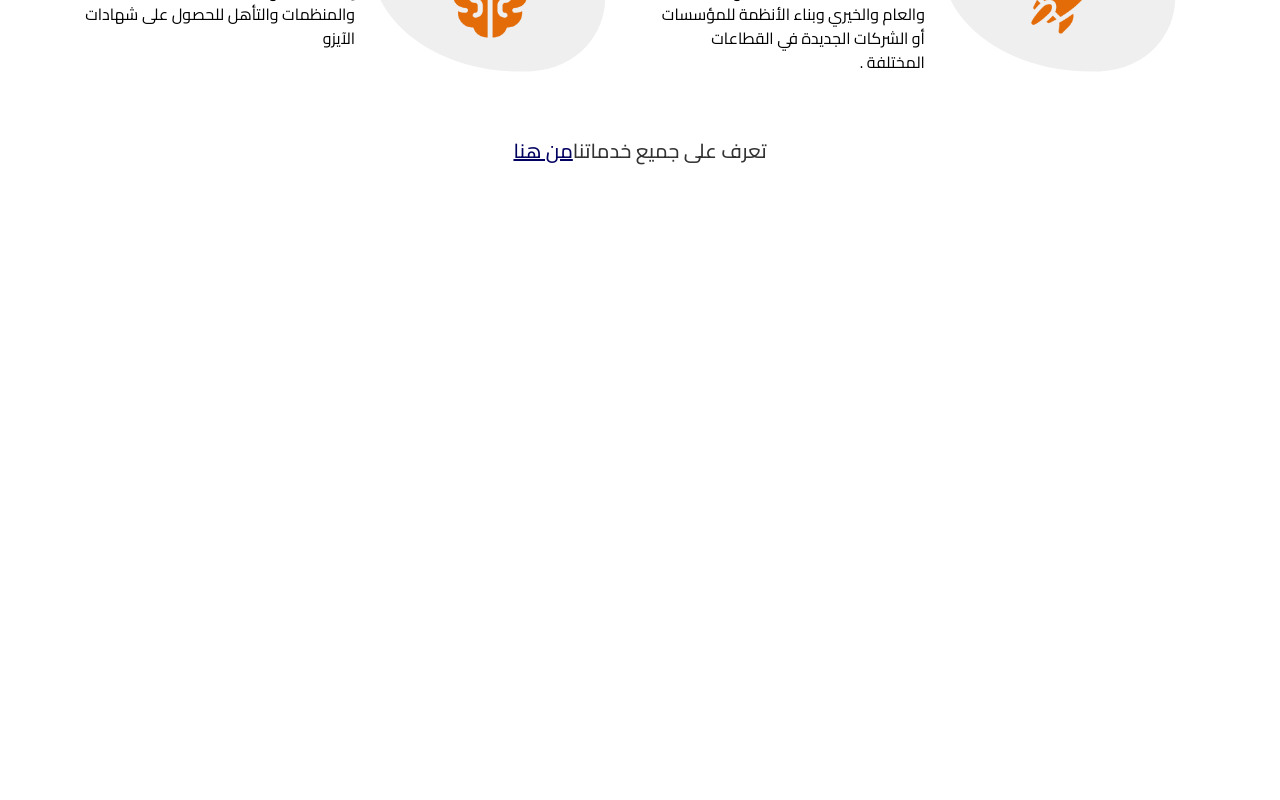
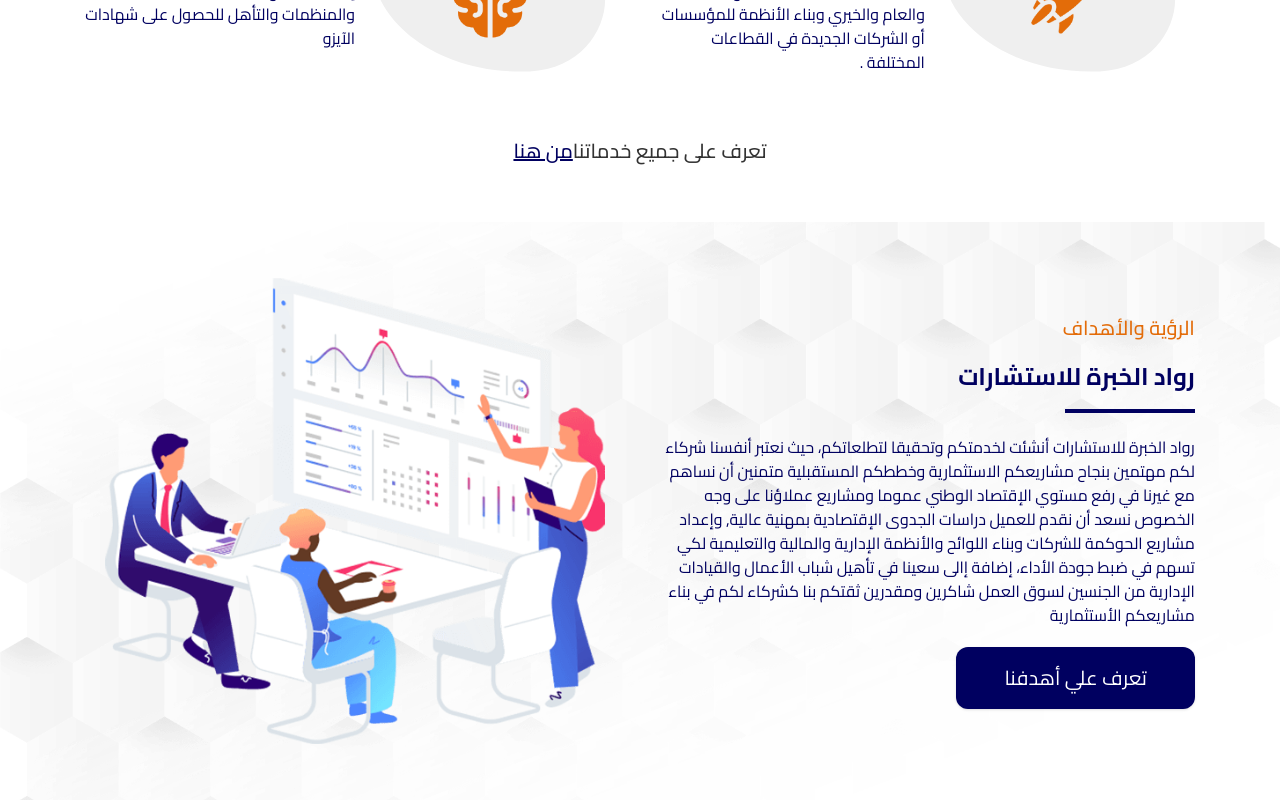
Before and after one commit to Ibrahim-Amr/Qtech-task, a Next.js app: page / in a window 1280 px wide. Shown: the part 1160-1960 px from the top of the page. Before the commit the page ends 1600 px from the top, so only its background shows below. Built offline with nearby package versions, Linux system fonts and the light colour scheme.

Commit message:
goals section

```diff
--- a/app/components/Button.tsx
+++ b/app/components/Button.tsx
@@ -12,21 +12,28 @@ const Button: React.FC<ButtonProps> = ({ label, href }) => {
 					href={href}
 					className='
         bg-blue-main
+				text-white
           text-base
           font-normal
           px-10
-          py-2'>
+          py-2
+					shadow
+					hover:shadow-lg
+					'>
 					{label}
 				</Link>
 			) : (
 				<button
 					className='
         bg-blue-main
+					text-white
           text-base
           font-normal
 					px-12
           py-4
 					rounded-xl
+					shadow
+					hover:shadow-lg
 					hover:bg-orange-main
 					transition
 					duration-200
--- a/app/components/SectionHeading.tsx
+++ b/app/components/SectionHeading.tsx
@@ -2,9 +2,44 @@ interface HeadingsProps {
 	title: string;
 	subtitle: string;
 	center?: boolean;
+	mCenter?: boolean;
 }
-const SectionHeading: React.FC<HeadingsProps> = ({ title, subtitle, center }) => {
-	return <div>SectionHeading</div>;
+const SectionHeading: React.FC<HeadingsProps> = ({ title, subtitle, center, mCenter }) => {
+	return (
+		<div
+			className={`
+				w-fit
+				mb-10
+				${center ? 'text-center' : 'text-center lg:text-start'}
+			`}>
+			<h4 className='text-orange-main text-base font-medium mb-4'>{title}</h4>
+			<h2
+				className={`
+				text-blue-main
+				text-lg
+				font-bold
+				relative
+				before:absolute
+				before:-bottom-1/2
+				before:h-1
+				before:w-[55%]
+				before:bg-blue-main
+				${
+					center
+						? 'before:right-1/2 before:translate-x-1/2'
+						: 'before:right-1/2 before:translate-x-1/2 lg:before:right-0 lg:before:translate-x-0'
+				}
+				before:transition
+				before:duration-200
+				before:ease-in-out
+				transition
+				duration-200
+				ease-in-out
+				`}>
+				{subtitle}
+			</h2>
+		</div>
+	);
 };
 
 export default SectionHeading;
--- /dev/null
+++ b/app/components/goals/Goals.tsx
@@ -0,0 +1,34 @@
+import Image from 'next/image';
+import Container from '../Container';
+import view from '@/public/view.webp';
+import SectionHeading from '../SectionHeading';
+import Button from '../Button';
+
+const Goals = () => {
+	return (
+		<section id='goals' className='bg-goals py-14 xl:p-14'>
+			<Container>
+				<div className='flex justify-between items-center gap-x-8'>
+					<div className='flex-1 flex flex-col justify-center items-center lg:inline-block '>
+						<SectionHeading title='الرؤية والأهداف' subtitle='رواد الخبرة للاستشارات' />
+						<p className='text-[#000060] break-words mb-5 inline-block'>
+							رواد الخبرة للاستشارات أنشئت لخدمتكم وتحقيقا لتطلعاتكم، حيث نعتبر أنفسنا شركاء لكم
+							مهتمين بنجاح مشاريعكم الاستثمارية وخططكم المستقبلية متمنين أن نساهم مع غيرنا في رفع
+							مستوي الإقتصاد الوطني عموما ومشاريع عملاؤنا على وجه الخصوص نسعد أن نقدم للعميل دراسات
+							الجدوى الإقتصادية بمهنية عالية, وإعداد مشاريع الحوكمة للشركات وبناء اللوائح والأنظمة
+							الإدارية والمالية والتعليمية لكي تسهم في ضبط جودة الأداء، إضافة إالى سعينا في تأهيل
+							شباب الأعمال والقيادات الإدارية من الجنسين لسوق العمل شاكرين ومقدرين ثقتكم بنا كشركاء
+							لكم في بناء مشاريعكم الأستثمارية
+						</p>
+						<Button label='تعرف علي أهدفنا' />
+					</div>
+					<div className='flex-1 hidden lg:flex justify-center items-center'>
+						<Image src={view} alt='view' width={500} height={0} />
+					</div>
+				</div>
+			</Container>
+		</section>
+	);
+};
+
+export default Goals;
--- a/app/components/navbar/NavMenu.tsx
+++ b/app/components/navbar/NavMenu.tsx
@@ -2,7 +2,7 @@ import NavMenuItem from './NavMenuItem';
 
 const Navlinks = [
 	{ label: 'الرئيسية', href: '/' },
-	{ label: 'الرؤيةوالرسالة', href: '#vision' },
+	{ label: 'الرؤيةوالرسالة', href: '#goals' },
 	{ label: 'عملاؤنا', href: '#clients' },
 	{ label: 'الهيكل التنظيمي', href: '#clients' },
 	{ label: 'من نحن', href: '#clients' },
--- a/app/components/navbar/NavMenuItem.tsx
+++ b/app/components/navbar/NavMenuItem.tsx
@@ -13,6 +13,7 @@ const NavMenuItem: React.FC<NavitemProps> = ({ href, label }) => {
 	return (
 		<li title={label}>
 			<Link
+				scroll={false}
 				href={href}
 				className={`
 				block
--- a/app/components/services/Services.tsx
+++ b/app/components/services/Services.tsx
@@ -34,11 +34,16 @@ const services = [
 
 const Services = () => {
 	return (
-		<section id='services' className='relative min-h-screen w-full z-[60] py-14 xl:p-14'>
+		<section id='services' className='relative h-auto w-full z-[60] py-14 xl:p-14'>
 			<Container>
 				<div className='grid sm:grid-cols-2 gap-x-[30px] mb-10'>
 					{services.map((serv) => (
-						<ServicesCard title={serv.title} subtitle={serv.subtitle} image={serv.image} />
+						<ServicesCard
+							key={serv.title}
+							title={serv.title}
+							subtitle={serv.subtitle}
+							image={serv.image}
+						/>
 					))}
 				</div>
 				<div className='w-full text-center text-[#333] text-base font-medium'>
--- a/app/components/services/ServicesCard.tsx
+++ b/app/components/services/ServicesCard.tsx
@@ -8,7 +8,7 @@ interface ServicesCardProps {
 const ServicesCard: React.FC<ServicesCardProps> = ({ image, title, subtitle }) => {
 	return (
 		<div className='w-full py-[10px] flex flex-col lg:flex-row justify-center items-center'>
-			<div className='relative flex-1'>
+			<div className='group relative flex-1'>
 				<svg
 					className='pouple min-w-[250px] w-full'
 					xmlns='http://www.w3.org/2000/svg'
@@ -23,10 +23,10 @@ const ServicesCard: React.FC<ServicesCardProps> = ({ image, title, subtitle }) =
 					alt={title}
 					width={75}
 					height={75}
-					className='absolute top-1/2 -translate-y-1/2 left-1/2 -translate-x-1/2 '
+					className='group-hover:scale-75 group-hover:rotate-12 transition duration-700 ease-in absolute top-1/2 -translate-y-1/2 left-1/2 -translate-x-1/2 '
 				/>
 			</div>
-			<div className='flex-1 text-center lg:text-start'>
+			<div className='flex-1 text-center lg:text-start text-blue-main'>
 				<h2 className='text-lg font-bold'>{title}</h2>
 				<p>{subtitle}</p>
 			</div>
--- a/app/globals.css
+++ b/app/globals.css
@@ -5,6 +5,11 @@
 html {
 	scroll-behavior: smooth;
 }
+
+body {
+	scroll-behavior: smooth;
+}
+
 /* SWIPER */
 .swiper-button-next:after,
 .swiper-button-prev:after {
@@ -30,3 +35,10 @@ html {
 		'M35.27,54.16c-55,45,36.73,133.12,167.7,128.08,86.49-3.32,102.46-122.53,41-146C167.72,7.06,88,11,35.27,54.16Z'
 	);
 }
+
+#goals {
+	background-image: url('../public//theView.png');
+	background-size: cover;
+	background-position: center;
+	background-repeat: no-repeat;
+}
--- a/app/page.tsx
+++ b/app/page.tsx
@@ -1,3 +1,4 @@
+import Goals from './components/goals/Goals';
 import Slider from './components/hero/Slider';
 import Services from './components/services/Services';
 
@@ -6,6 +7,7 @@ export default function Home() {
 		<>
 			<Slider />
 			<Services />
+			<Goals />
 		</>
 	);
 }
```
Also changed, not shown: public/theView.png (added).
